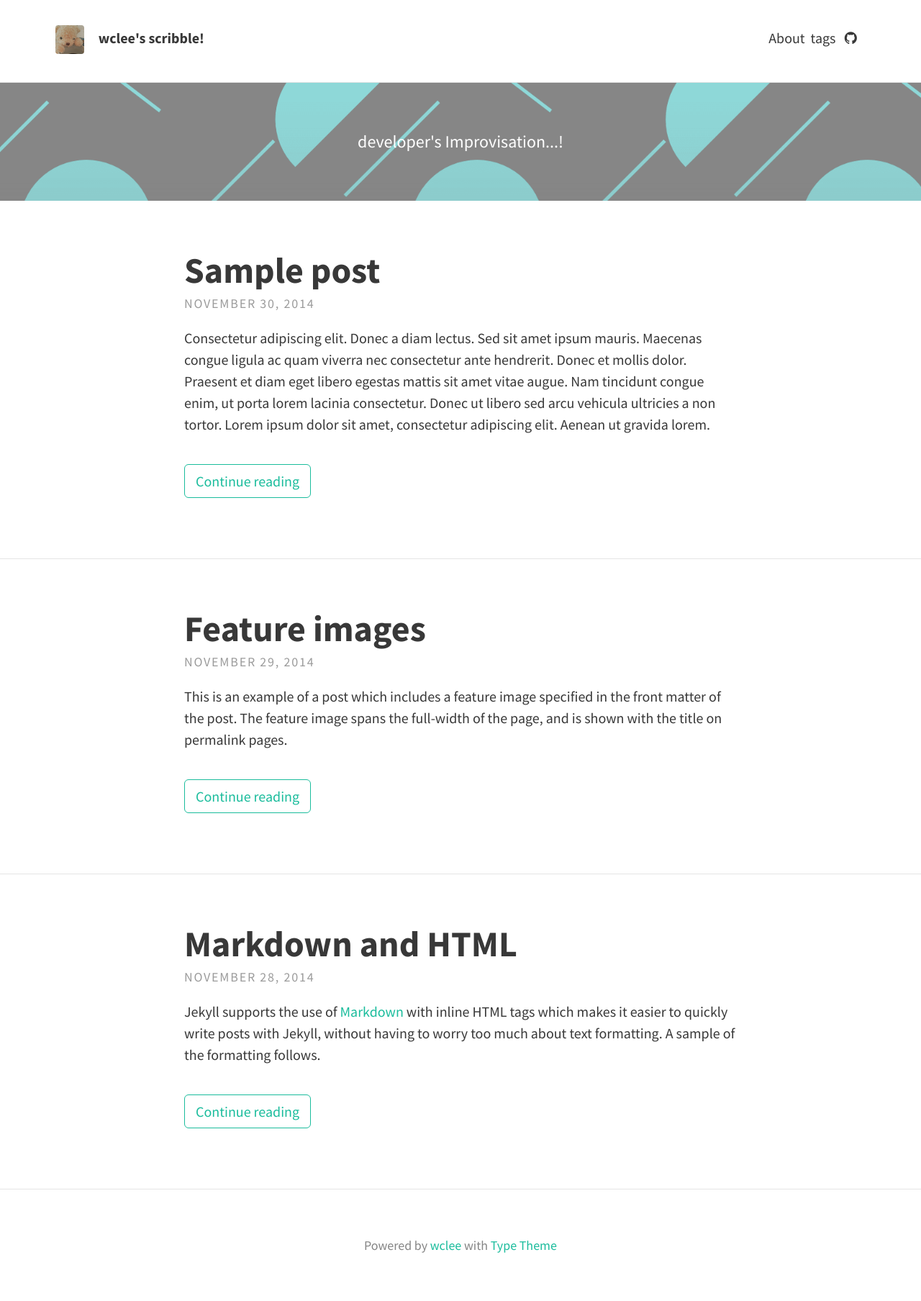
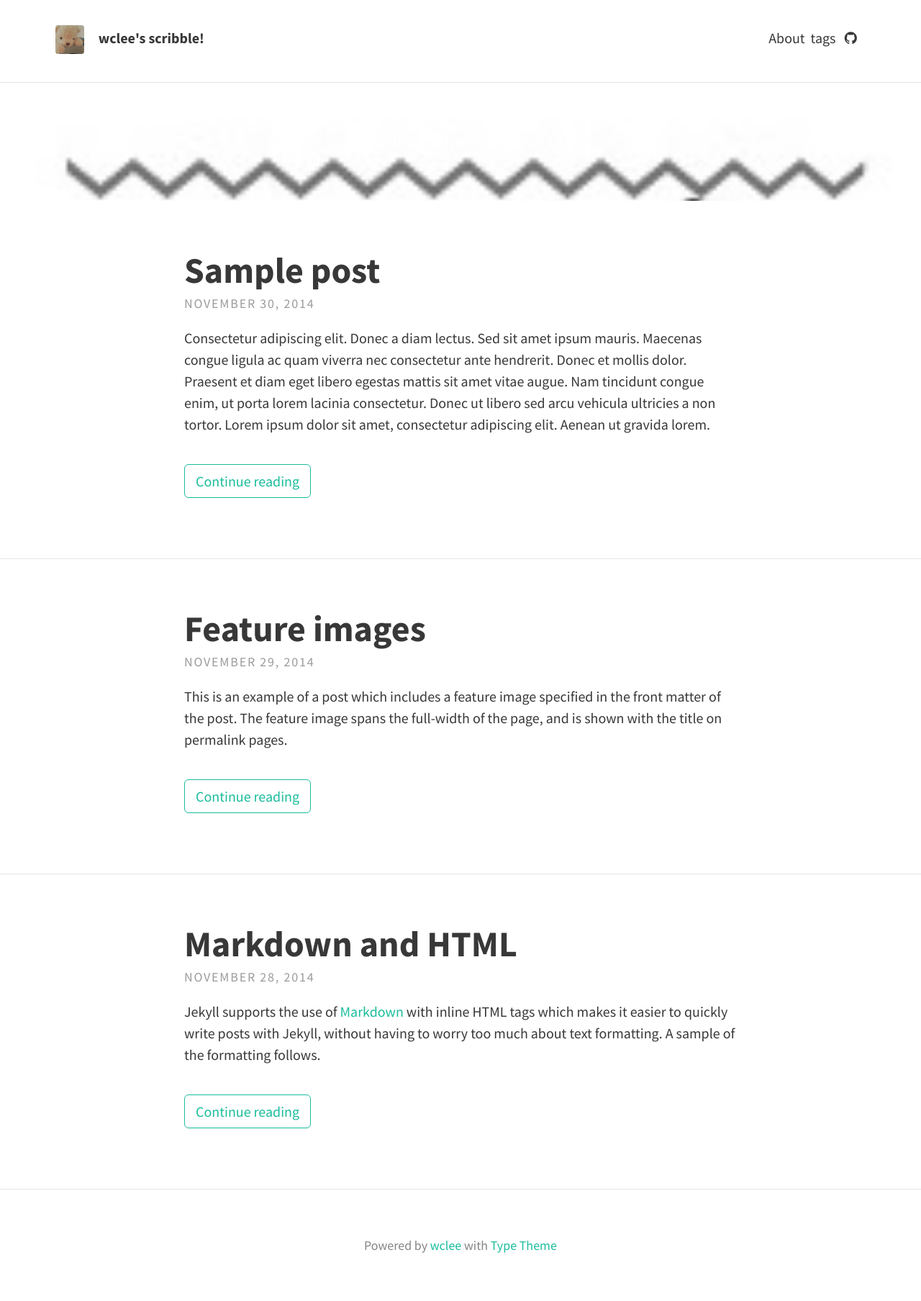
Before and after one commit to wclee7/wclee7.github.io_b, a Jekyll site: the page built from index.html, in a window 1280 px wide. Shown: the whole page at 72% size. Built offline with Jekyll 4.4.1, drawn with Linux system fonts in a browser that asks for light colours; the list of posts is cut into pages by our own code.

Commit message:
Update _config.yml

```diff
--- a/_config.yml
+++ b/_config.yml
@@ -16,7 +16,7 @@ theme_settings:
      <p>developer's Improvisation...!</p>
 
 
-  header_text_feature_image: assets/img/sample_feature_img.png
+  header_text_feature_image: assets/img/logo.jpg   # assets/img/header-image-1.jpg
   footer_text: >
    Powered by <a href="https://blog.daum.net/urlover">wclee</a> with <a href="https://github.com/rohanchandra/type-theme">Type Theme</a>
 
```
